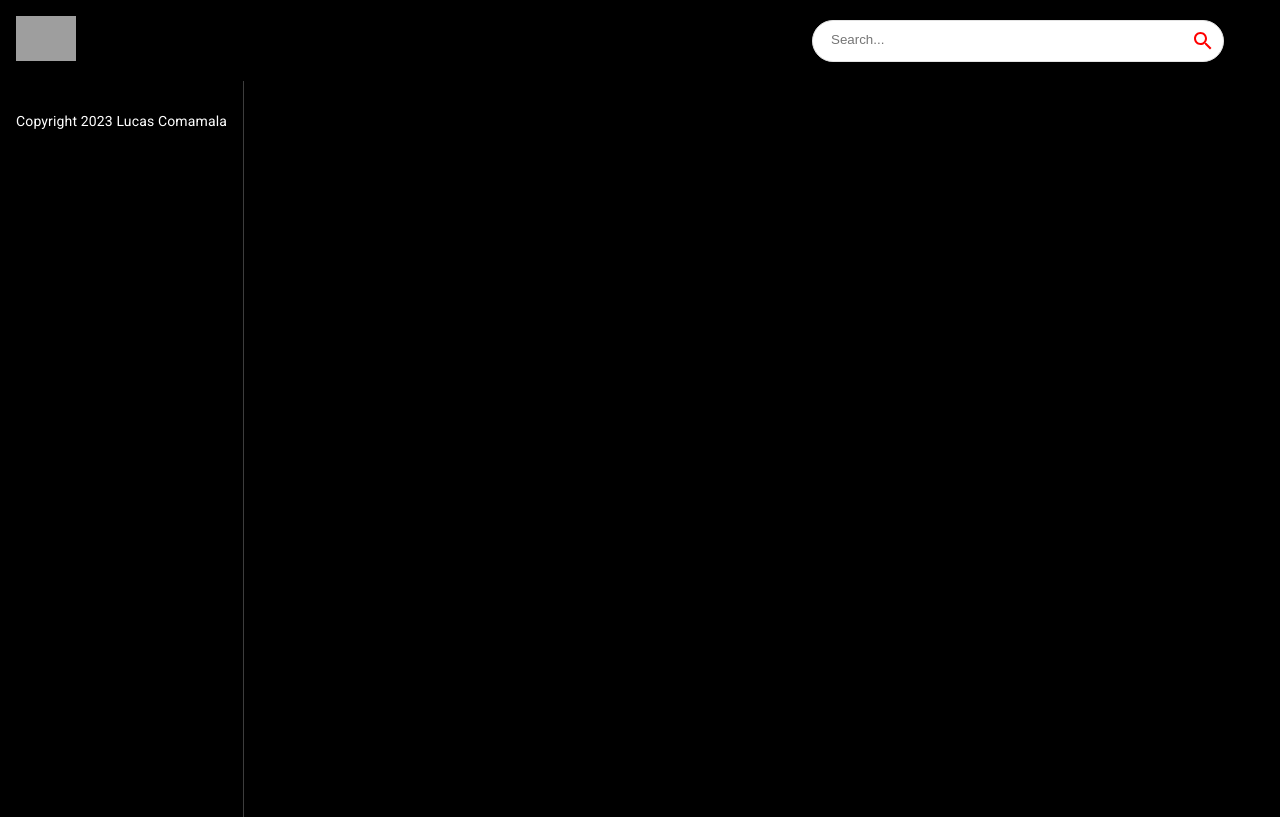
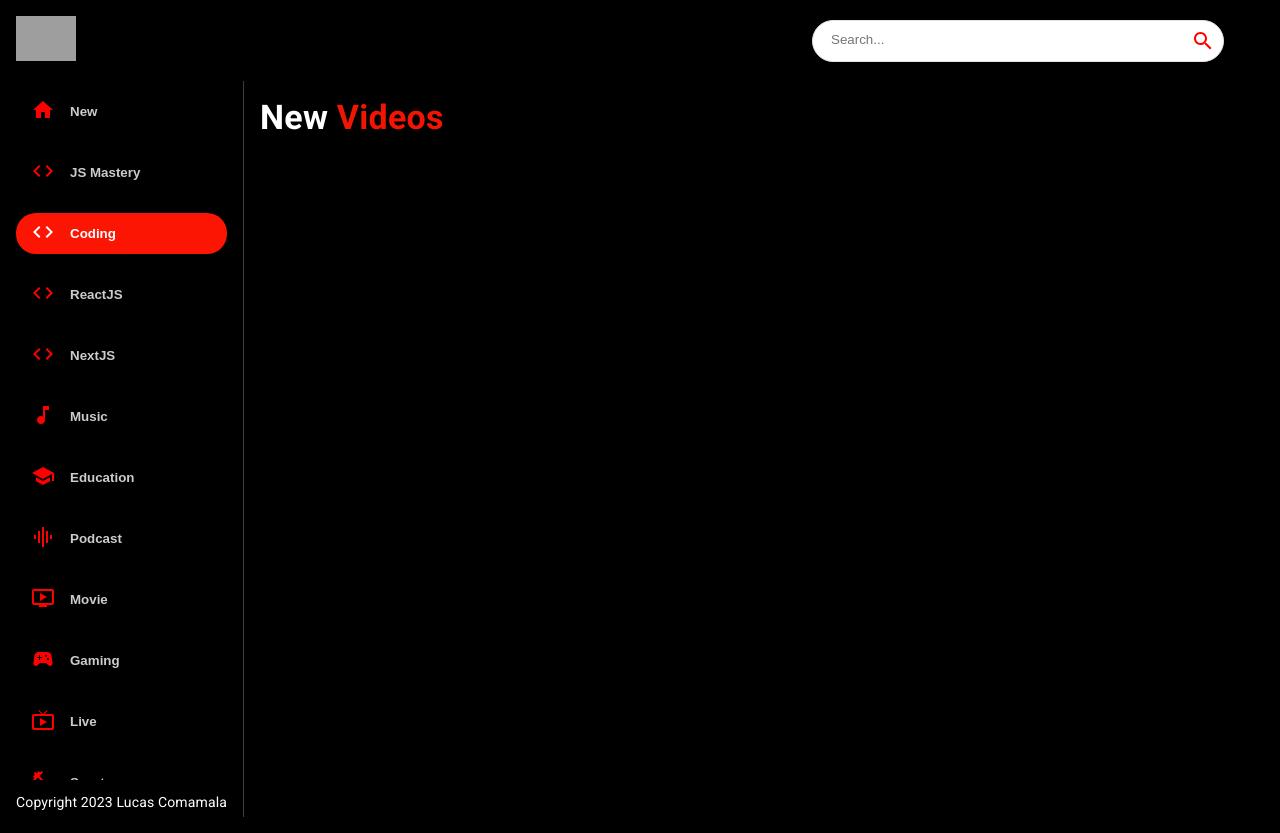
Before and after one commit to lucascomamala/youtube-clone, a React (Create React App) app: page / in a window 1280 px wide. Built offline with nearby package versions, Linux system fonts and the light colour scheme; grey boxes are pictures that could not be loaded.

Commit message:
Feed empty with some text

```diff
--- a/src/components/Feed.jsx
+++ b/src/components/Feed.jsx
@@ -1,16 +1,25 @@
 import { useState, useEffect } from 'react';
 import { Box, Stack, Typography } from '@mui/material';
+import { Sidebar } from '.';
 
 const Feed = () => {
   return (
     <Stack sx={{ flexDirection: { sx: "column", md: "row" } }}>
       <Box sx={{ height: { sx: 'auto', md: '92vh' }, borderRight: '1px solid #3d3d3d', px: { sx: 0, md: 2 } }}>
-        Sidebar
+        <Sidebar />
 
         <Typography className="copyright" variant="body2" sx={{ mt: 1.5, color: '#fff' }}>
           Copyright 2023 Lucas Comamala
         </Typography>
       </Box>
+
+      <Box p={2} sx={{ overflowY: 'auto', height: '90vh', flex: '2' }}>
+        <Typography variant="h4" fontWeight="bold" mb={2} sx={{ color: '#fff' }}>
+          New <span style={{ color: '#f31503' }}>Videos</span>
+        </Typography>
+      </Box>
+
+      Videos
     </Stack>
   )
 }
```
